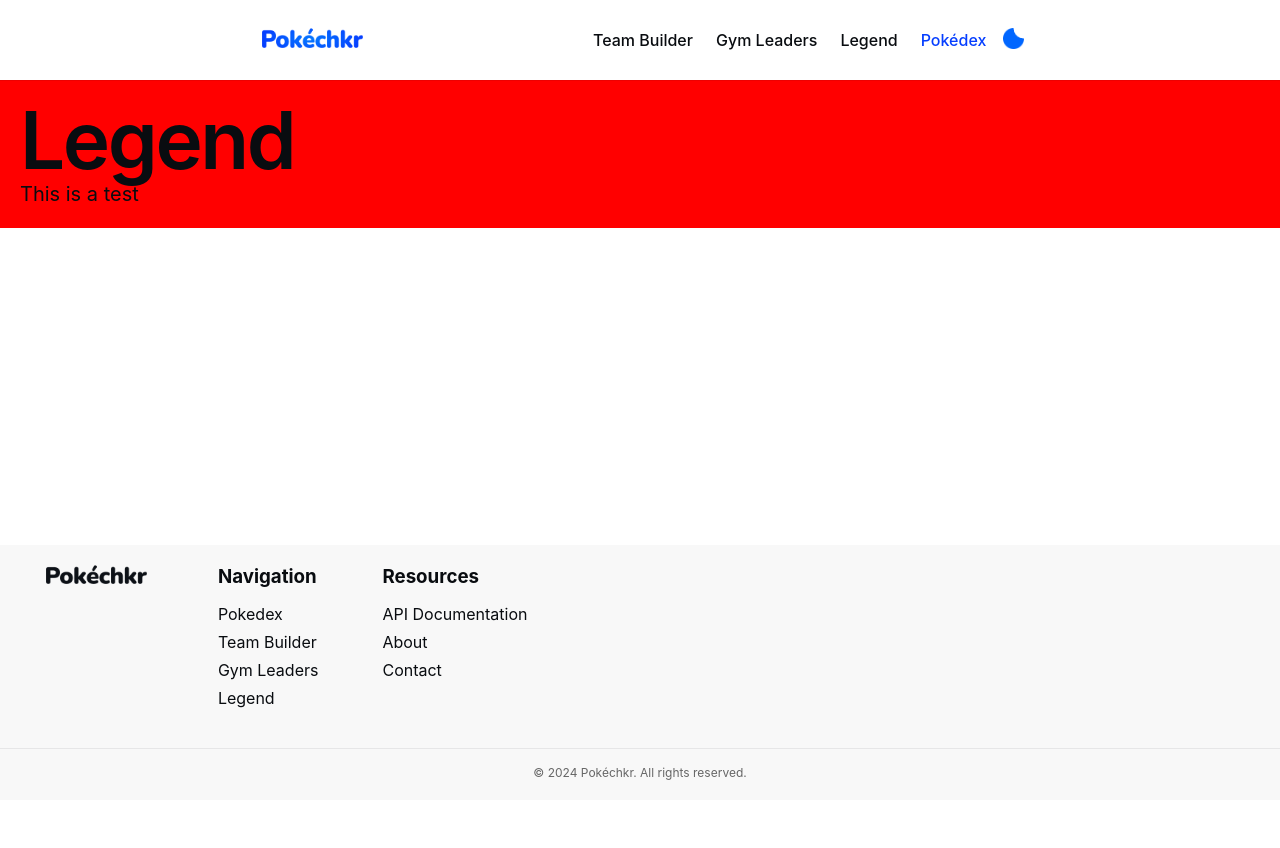
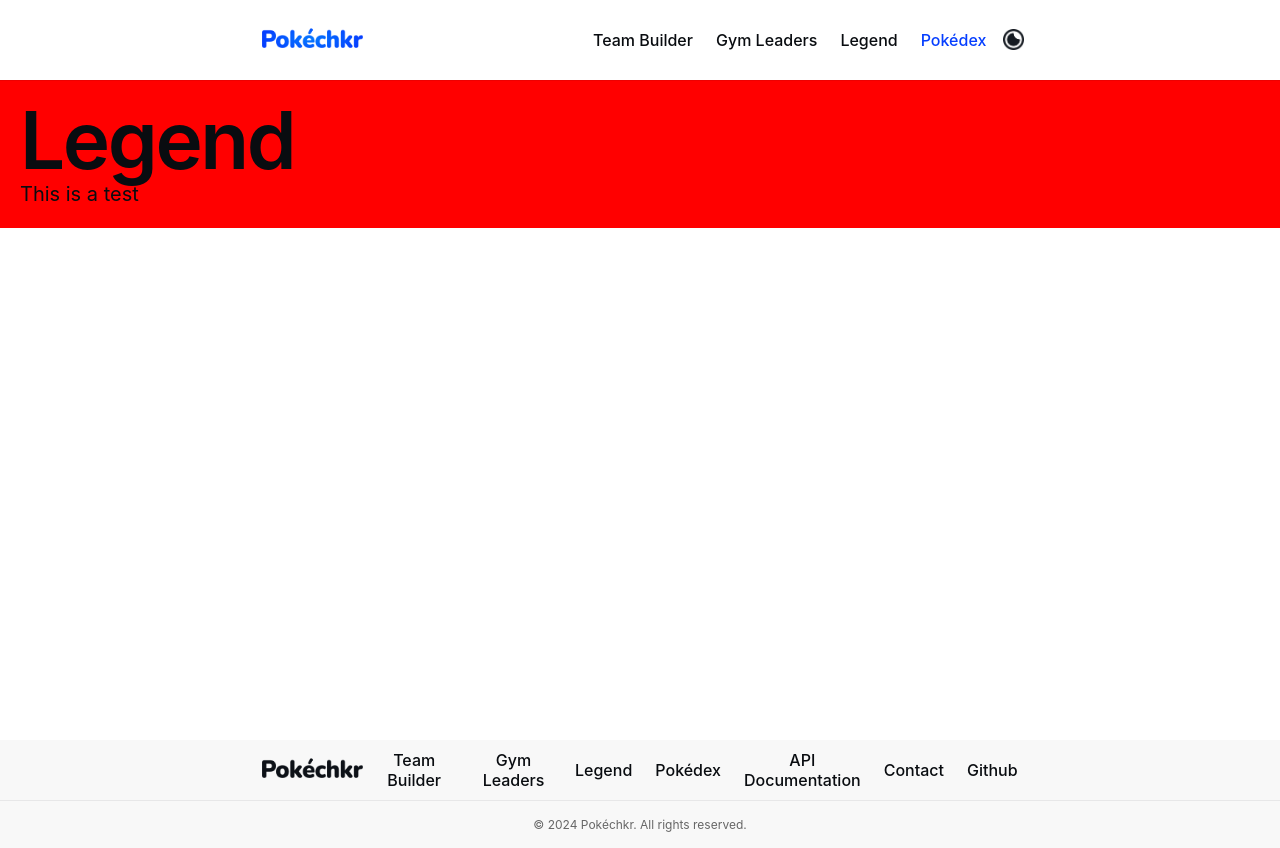
Before and after one commit to franciscoreyes9/Pokechkr, a React (Create React App) app: page /legend in a window 1280 px wide. Before the commit the page ends 800 px from the top, so only its background shows below. Built offline with nearby package versions, Linux system fonts and the light colour scheme.

Commit message:
fixed Footer.js.
Signed-off-by: Francisco Reyes <francisco.reyes@itsrizzoli.it>

```diff
--- a/src/components/Footer.js
+++ b/src/components/Footer.js
@@ -1,41 +1,67 @@
 import logoBlack from '../assets/images/logo-black.png';
+import logoBlackDark from '../assets/images/logo-black-dark.png';
 import {NavLink} from "react-router-dom";
+import React, {useContext} from "react";
+import {ThemeContext} from "./ThemeContext";
+import logo from "../assets/images/logo.png";
+import DarkModeToggle from "./DarkModeToggle";
 
 const Footer = () => {
+
+    const { isDarkMode} = useContext(ThemeContext);
     return (
-        <footer className="footer">
+        <footer className={`footer ${isDarkMode ? 'dark-mode' : ''}`}>
             <div className="footer__container">
-                <div className="footer__content">
-                    <div className="footer__section">
-                        <NavLink to="/" className="navbar__link">
-                            <img src={logoBlack} alt="LogoBlack"/>
+                <NavLink to="/" className="footer__link">
+                    <img
+                        src={isDarkMode ? logoBlackDark : logoBlack}
+                        alt={isDarkMode ? "logoBlackDark" : "logoBlack"}
+                    />
+                </NavLink>
+
+                <ul className="footer__nav">
+                    <li>
+                        <NavLink to="/team-builder" className="footer__link">
+                            Team Builder
                         </NavLink>
-                    </div>
-
-                    <div className="footer__section">
-                        <h3>Navigation</h3>
-                        <ul>
-                            <li><a href="/pokedex">Pokedex</a></li>
-                            <li><a href="/team-builder">Team Builder</a></li>
-                            <li><a href="/gym-leaders">Gym Leaders</a></li>
-                            <li><a href="/legend">Legend</a></li>
-                        </ul>
-                    </div>
-                    <div className="footer__section">
-                        <h3>Resources</h3>
-                        <ul>
-                            <li><a href="#">API Documentation</a></li>
-                            <li><a href="#">About</a></li>
-                            <li><a href="#">Contact</a></li>
-                        </ul>
-                    </div>
-                </div>
+                    </li>
+                    <li className="navbar__gymleaders">
+                        <NavLink to="/gym-leaders" className="footer__link">
+                            Gym Leaders
+                        </NavLink>
+                    </li>
+                    <li>
+                        <NavLink to="/legend" className="footer__link">
+                            Legend
+                        </NavLink>
+                    </li>
+                    <li>
+                        <NavLink to="/pokedex" className="footer__link">
+                            Pokédex
+                        </NavLink>
+                    </li>
+                    <li>
+                        <NavLink to="/#" className="footer__link">
+                            API Documentation
+                        </NavLink>
+                    </li>
+                    <li>
+                        <NavLink to="/#" className="footer__link">
+                            Contact
+                        </NavLink>
+                    </li>
+                    <li>
+                        <NavLink to="/#" className="footer__link">
+                            Github
+                        </NavLink>
+                    </li>
+                </ul>
             </div>
             <div className="footer__copyright">
                 © 2024 Pokéchkr. All rights reserved.
             </div>
         </footer>
     );
-};
+}
 
 export default Footer;
--- a/src/pages/GymLeaders.js
+++ b/src/pages/GymLeaders.js
@@ -10,6 +10,7 @@ const GymLeaders = () => {
             <div className="first-home-container">
                 <div className="tagContainer">
                     <button className="btn btn-tag">Gym Leaders</button>
+                    <button className="btn btn-new">New</button>
                 </div>
                 <h1>Gym Leaders</h1>
                 <p className="hero">
--- a/src/styles/components/_footer.scss
+++ b/src/styles/components/_footer.scss
@@ -1,53 +1,62 @@
+@import '../variables';
+
 .footer {
-  background-color: $gray-100;
-  color: $text-primary;
-  padding: 20px 0;
+  background-color: var(--background-alt);
+  position: sticky;
+  top: 0;
+  z-index: 1000;
+  height: 60px;
   margin-top: 1px;
 
   &__container {
-    max-width: 1200px;
-    margin: 0 auto;
     display: flex;
     justify-content: space-between;
     align-items: center;
+    padding-left: 20%;
+    padding-right: 20%;
+    height: 100%;
+    text-align: center;
   }
 
-  &__content {
+  &__nav {
+    list-style-type: none;
+    margin: 0;
+    padding: 0;
     display: flex;
-    gap: 4rem;
+    align-items: center;
+    gap: 0.8vw;
   }
 
-  &__section {
-    h3 {
-      color: $text-primary;
-      margin-bottom: 1rem;
+  &__link {
+    display: flex;
+    align-items: center;
+    text-decoration: none;
+    font-weight: 500;
+    padding: {
+      left: 0.5vw;
+      right: 0.5vw;
+    }
+    transition: 0.1s ease-in;
+    color: var(--text-primary);
+
+    &:hover {
+      color: var(--accent);
     }
 
-    ul {
-      list-style: none;
-    }
-
-    li {
-      margin-bottom: 0.5rem;
-    }
-
-    a {
-      color: $text-primary;
-      text-decoration: none;
-      transition: color 0.3s ease;
-
-      &:hover {
-        color: $accent;
-      }
+    img {
+        display: block;
+        height: 1.2rem;
+        margin-bottom: 0.5vh;
     }
   }
 
   &__copyright {
     font-size: 12px;
     text-align: center;
-    margin-top: 2rem;
     padding-top: 1rem;
-    border-top: 1px solid rgba($gray-900, 0.075);
+    padding-bottom: 1rem;
+    border-top: color-mix(in srgb, var(--background-black, #{$background-black}) 7%, transparent) 1px solid;
+    background-color: var(--background-alt);
     color: $text-secondary;
   }
 }
--- a/src/styles/components/_gymleader.scss
+++ b/src/styles/components/_gymleader.scss
@@ -82,8 +82,8 @@
   }
 
   &__sprite-container {
-    width: 35px;
-    height: 35px;
+    width: 40px;
+    height: 40px;
     margin-right: 10px;
     position: relative;
     overflow: hidden;
--- a/src/styles/components/_navbar.scss
+++ b/src/styles/components/_navbar.scss
@@ -63,9 +63,10 @@
     z-index: 1000;
 
     img {
+      margin-top: 2px;
       width: 21px;
       height: 21px;
-      transition: transform 0.2s;
+      transition: transform 0.1s;
 
       &:hover {
         transform: scale(1.1);
--- a/src/styles/main.scss
+++ b/src/styles/main.scss
@@ -31,6 +31,10 @@ main {
   gap: 1.5vw;
 }
 
+hr {
+  all: unset;
+}
+
 h1, h2, h3 {
   font-family: "Mona Sans","Mona Sans Header Fallback",-apple-system,BlinkMacSystemFont,"Segoe UI",Helvetica,Arial,sans-serif,"Apple Color Emoji","Segoe UI Emoji","Segoe UI Symbol";
   margin: 0;
@@ -58,13 +62,14 @@ p {
 }
 
 .first-home-container, .second-home-container {
+  margin-top: 1px;
   width: 100%;
   display: flex;
   flex-direction: column;
   gap: 1.5vw;
   align-items: center;
   padding: 80px 20%;
-  box-shadow: rgba(var(--primary), 0.075) 0 1px;
+  box-shadow: color-mix(in srgb, var(--background-black, #{$background-black}) 7%, transparent) 0 1px;
   overflow-y: visible;
   overflow-x: hidden;
   background-color: var(--background);
```
Also changed, not shown: src/assets/images/moon-icon.png, src/assets/images/sun-icon.png.
